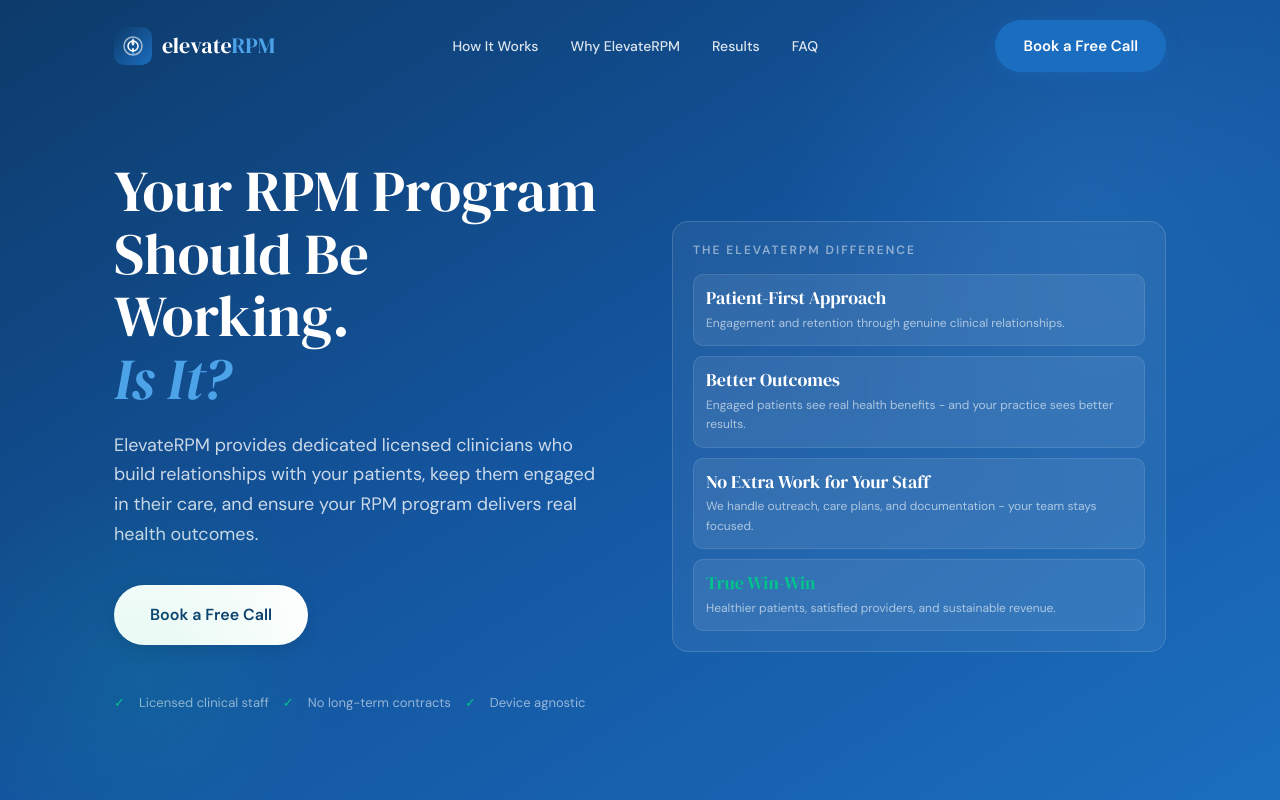
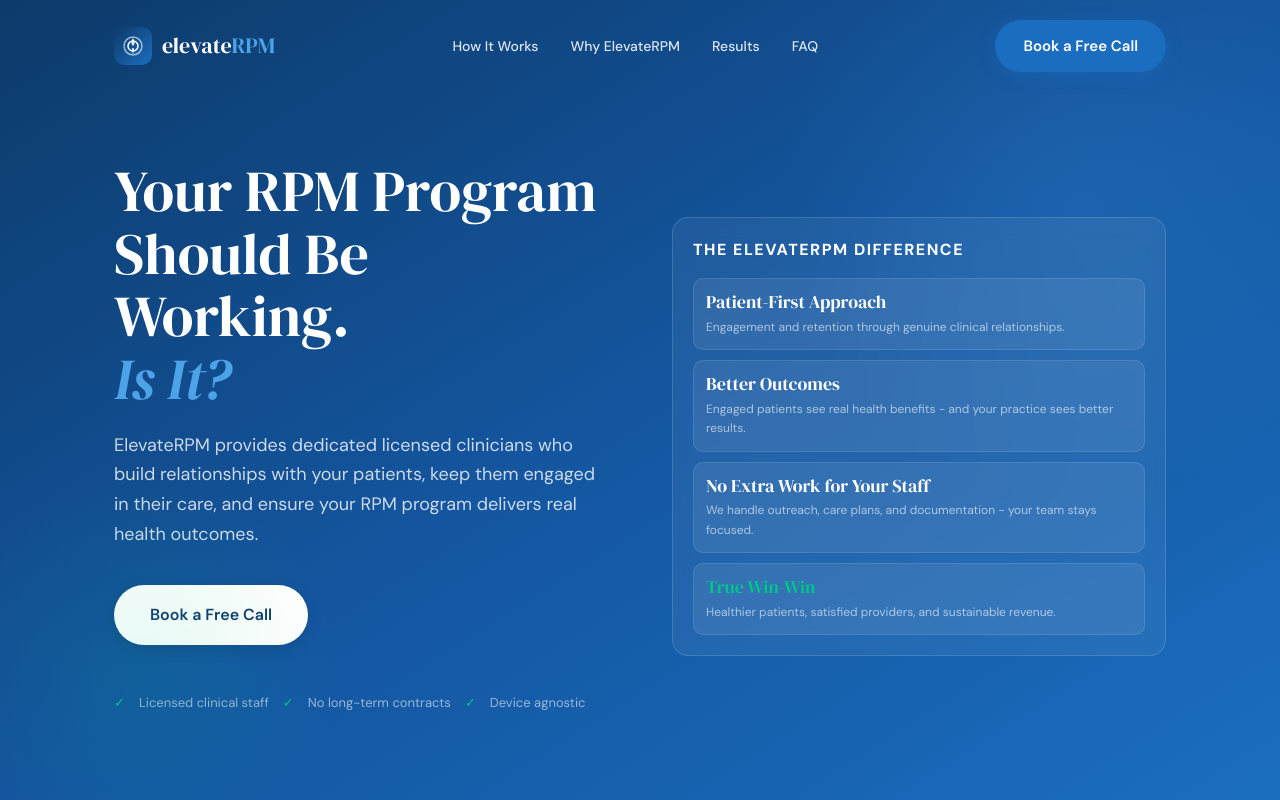
Before and after one commit to jasonhochman23/elevaterpm, a Next.js app: page / in a window 1280 px wide. Shown: the top 800 px of the page. Built offline with nearby package versions, Linux system fonts and the light colour scheme.

Commit message:
Make ElevateRPM Difference title larger and bolder

```diff
--- a/src/app/page.tsx
+++ b/src/app/page.tsx
@@ -182,7 +182,7 @@
 
             {/* Value Prop Card */}
             <div className="bg-white/[0.06] border border-white/[0.14] rounded-[16px] p-5 backdrop-blur-[12px]">
-              <div className="text-xs font-semibold tracking-[2px] uppercase text-white/50 mb-4">
+              <div className="text-base font-bold tracking-[1.5px] uppercase text-white mb-4">
                 The ElevateRPM Difference
               </div>
               <div className="space-y-2.5">
```
